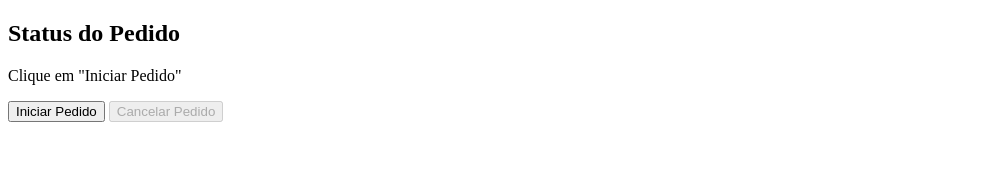
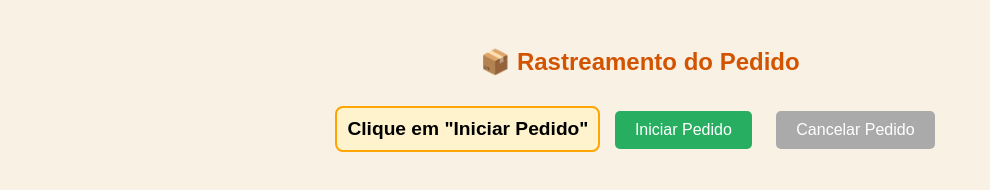
Before and after one commit to SrPatsu21/Desenvolvimento-WebSocket, a website: page src/public/index.html in a window 1280 px wide. Shown: the whole page, without its empty margins (0-990 px from the left). Drawn offline with Linux system fonts and the light colour scheme.

Commit message:
bonitinho agora

```diff
--- a/src/public/index.html
+++ b/src/public/index.html
@@ -4,17 +4,100 @@
     <meta charset="UTF-8">
     <meta name="viewport" content="width=device-width, initial-scale=1.0">
     <title>Rastreamento do Pedido</title>
+    <style>
+        /* Estilo geral */
+        body {
+            font-family: Arial, sans-serif;
+            text-align: center;
+            background-color: #f8f1e4; /* Fundo bege, estilo restaurante */
+            padding: 20px;
+        }
+
+        h2 {
+            color: #d35400; /* Laranja queimado */
+        }
+
+        /* Caixa de status */
+        #status {
+            font-size: 1.2em;
+            font-weight: bold;
+            padding: 10px;
+            background: #fff3cd; /* Amarelo claro */
+            border: 2px solid #ffa502; /* Laranja */
+            border-radius: 8px;
+            display: inline-block;
+            margin-top: 10px;
+        }
+
+        /* Botões */
+        button {
+            font-size: 1em;
+            padding: 10px 20px;
+            margin: 10px;
+            border: none;
+            cursor: pointer;
+            border-radius: 5px;
+            transition: 0.3s;
+        }
+
+        button:hover {
+            opacity: 0.8;
+        }
+
+        #startBtn {
+            background-color: #27ae60; /* Verde */
+            color: white;
+        }
+
+        #cancelBtn {
+            background-color: #c0392b; /* Vermelho */
+            color: white;
+        }
+
+        /* Desativado */
+        #cancelBtn:disabled {
+            background-color: #aaa;
+            cursor: not-allowed;
+        }
+
+        /* Barra de progresso do pedido */
+        #progressBarContainer {
+            width: 60%;
+            margin: 20px auto;
+            background: #ddd;
+            border-radius: 20px;
+            overflow: hidden;
+            display: none;
+        }
+
+        #progressBar {
+            width: 0%;
+            height: 20px;
+            background: #27ae60;
+            text-align: center;
+            color: white;
+            line-height: 20px;
+            font-size: 0.9em;
+        }
+    </style>
 </head>
 <body>
-    <h2>Status do Pedido</h2>
+    <h2>📦 Rastreamento do Pedido</h2>
     <p id="status">Clique em "Iniciar Pedido"</p>
 
-    <button onclick="startOrder()">Iniciar Pedido</button>
+    <!-- Barra de progresso do status -->
+    <div id="progressBarContainer">
+        <div id="progressBar">0%</div>
+    </div>
+
+    <button onclick="startOrder()" id="startBtn">Iniciar Pedido</button>
     <button onclick="cancelOrder()" disabled id="cancelBtn">Cancelar Pedido</button>
 
     <script>
         let ws;
-        const orderId = Math.floor(Math.random()*1000); // ID do pedido
+        const orderId = Math.floor(Math.random() * 1000); // ID do pedido
+        const statusList = ["Pedido recebido", "Em preparação", "Saiu para entrega", "Entregue"];
+        let currentStatusIndex = 0;
 
         function startOrder() {
             if (ws) {
@@ -28,11 +111,20 @@
                 ws.send(JSON.stringify({ type: "subscribe", orderId }));
                 document.getElementById("status").innerText = "Pedido iniciado...";
                 document.getElementById("cancelBtn").disabled = false;
+                document.getElementById("progressBarContainer").style.display = "block"; // Exibe barra de progresso
+                updateProgressBar(0); // Inicia a barra de progresso
             };
 
             ws.onmessage = (event) => {
                 const data = JSON.parse(event.data);
                 document.getElementById("status").innerText = `Status: ${data.status}`;
+
+                // Atualiza barra de progresso conforme o status avança
+                const newIndex = statusList.indexOf(data.status);
+                if (newIndex > currentStatusIndex) {
+                    currentStatusIndex = newIndex;
+                    updateProgressBar((newIndex + 1) * 25);
+                }
             };
 
             ws.onclose = () => {
@@ -48,6 +140,11 @@
                 ws.close();
             }
         }
+
+        function updateProgressBar(percent) {
+            document.getElementById("progressBar").style.width = percent + "%";
+            document.getElementById("progressBar").innerText = percent + "%";
+        }
     </script>
 </body>
 </html>
```
